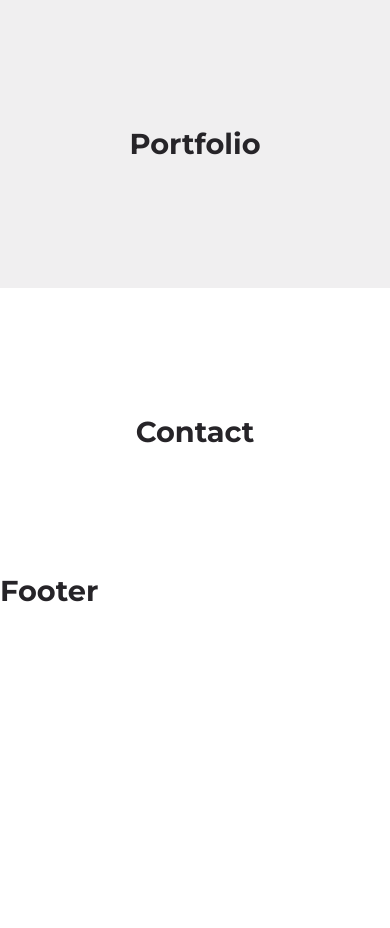
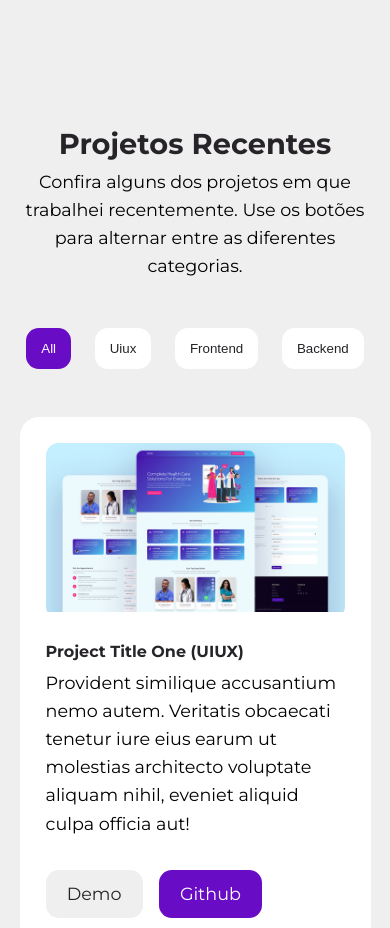
Before and after one commit to gustavorenedev/portfolio-react, a React (Create React App) app: page / in a window 390 px wide. Shown: the part 3880-4808 px from the top of the page. Before the commit the page ends 4743 px from the top, so only its background shows below. Built offline with nearby package versions, Linux system fonts and the light colour scheme.

Commit message:
Created the portfolio and styling section

```diff
--- a/src/sections/about/About.jsx
+++ b/src/sections/about/About.jsx
@@ -1,5 +1,5 @@
 import CV from "../../assets/CV-GustavoRené.pdf";
-import AboutImage from '../../assets/teste.jpg'
+import AboutImage from '../../assets/fotopessoal.jpeg'
 import { AiOutlineDownload } from "react-icons/ai";
 import data from './data'
 import Card from '../../components/Card'
--- /dev/null
+++ b/src/sections/portfolio/CategoryButton.jsx
@@ -0,0 +1,9 @@
+import React from 'react'
+
+const CategoryButton = ({category, className, onChangeCategory}) => {
+  return (
+    <button className={className} onClick={() => onChangeCategory(category)}>{category}</button>
+  )
+}
+
+export default CategoryButton
--- a/src/sections/portfolio/Portfolio.jsx
+++ b/src/sections/portfolio/Portfolio.jsx
@@ -1,9 +1,33 @@
 import './portfolio.css'
+import ProjectsCategories from './ProjectsCategories'
+import Projects from './Projects'
+import data from './data'
+import { useState } from 'react'
 
 const Portfolio = () => {
+  const [projects, setProjects ] = useState(data);
+
+  const categories = data.map(item => item.category);
+  const uniqueCategories = ["all", ...new Set(categories)];
+
+  const filterProjectsHandler = (category) => {
+    if(category === "all") {
+      setProjects(data)
+      return;
+    }
+    const filterProjects = data.filter(project => project.category === category);
+    setProjects(filterProjects);
+  }
   return (
     <section id="portfolio">
-        <h2>Portfolio</h2>
+        <h2>Projetos Recentes</h2>
+        <p>Confira alguns dos projetos em que trabalhei recentemente.
+          Use os botões para alternar entre as diferentes categorias.
+        </p>
+        <div className="container portfolio__container">
+          <ProjectsCategories categories={uniqueCategories} onFilterProjects={filterProjectsHandler}/>
+          <Projects projects={projects}/>
+        </div>
     </section>
   )
 }
--- /dev/null
+++ b/src/sections/portfolio/Project.jsx
@@ -0,0 +1,21 @@
+import Card from '../../components/Card'
+
+const Project = ({project}) => {
+  return (
+    <Card className="portfolio__project">
+        <div className="portfolio__project-image">
+            <img src={project.image} alt="Portfolio Project Image" />
+        </div>
+        <h4>{project.title}</h4>
+        <p>{project.desc}</p>
+        <div className="portfolio__project-cta">
+            <a href={project.demo} className='btn sm' target='_blank'
+            rel="noopner noreferrer">Demo</a>
+            <a href={project.github} className='btn sm primary' target='_blank'
+            rel="noopner noreferrer">Github</a>
+        </div>
+    </Card>
+  )
+}
+
+export default Project
--- /dev/null
+++ b/src/sections/portfolio/Projects.jsx
@@ -0,0 +1,15 @@
+import Project from './Project'
+
+const Projects = ({projects}) => {
+  return (
+    <div className='portfolio__projects'>
+        {
+            projects.map(project => (
+                <Project key={project.id} project={project}/>
+            ))
+        }
+    </div>
+  )
+}
+
+export default Projects
--- /dev/null
+++ b/src/sections/portfolio/ProjectsCategories.jsx
@@ -0,0 +1,25 @@
+import { useState } from 'react'
+import CategoryButton from './CategoryButton'
+
+const ProjectsCategories = ({categories, onFilterProjects}) => {
+    const [activeCategory, setActiveCategory] = useState('all');
+
+    const changeCategoryHandler = (activeCat) => {
+        setActiveCategory(activeCat);
+        onFilterProjects(activeCat);
+    }
+
+  return (
+    <div className='portfolio__categories'>
+        {
+            categories.map(category => (
+                <CategoryButton key={category} category={category}
+                onChangeCategory={() => changeCategoryHandler(category)}
+                className={`btn cat__btn ${activeCategory == category ? 'primary' : 'white'}`}/>
+            ))
+        }
+    </div>
+  )
+}
+
+export default ProjectsCategories
--- /dev/null
+++ b/src/sections/portfolio/data.js
@@ -0,0 +1,96 @@
+import Image1 from '../../assets/project1.jpg'
+import Image2 from '../../assets/project2.jpg'
+import Image3 from '../../assets/project3.jpg'
+import Image4 from '../../assets/project4.jpg'
+import Image5 from '../../assets/project5.jpg'
+import Image6 from '../../assets/project6.jpg'
+import Image7 from '../../assets/project7.jpg'
+import Image8 from '../../assets/project8.jpg'
+import Image9 from '../../assets/project9.jpg'
+
+const data = [
+    {
+        id: 1,
+        category: 'uiux',
+        image: Image1,
+        title: "Project Title One (UIUX)",
+        desc: "Provident similique accusantium nemo autem. Veritatis obcaecati tenetur iure eius earum ut molestias architecto voluptate aliquam nihil, eveniet aliquid culpa officia aut!",
+        demo: 'http://egatortutorials.com',
+        github: 'https://github.com/egattor'
+    },
+    {
+        id: 2,
+        category: 'frontend',
+        image: Image2,
+        title: "Project Title Two (Frontend)",
+        desc: "Provident similique accusantium nemo autem. Veritatis obcaecati tenetur iure eius earum ut molestias architecto voluptate aliquam nihil, eveniet aliquid culpa officia aut!",
+        demo: 'http://egatortutorials.com',
+        github: 'https://github.com/egattor'
+    },
+    {
+        id: 3,
+        category: 'frontend',
+        image: Image3,
+        title: "Project Title Three (Frontend)",
+        desc: "Provident similique accusantium nemo autem. Veritatis obcaecati tenetur iure eius earum ut molestias architecto voluptate aliquam nihil, eveniet aliquid culpa officia aut!",
+        demo: 'http://egatortutorials.com',
+        github: 'https://github.com/egattor'
+    },
+    {
+        id: 4,
+        category: 'uiux',
+        image: Image4,
+        title: "Project Title Four (UIUX)",
+        desc: "Provident similique accusantium nemo autem. Veritatis obcaecati tenetur iure eius earum ut molestias architecto voluptate aliquam nihil, eveniet aliquid culpa officia aut!",
+        demo: 'http://egatortutorials.com',
+        github: 'https://github.com/egattor'
+    },
+    {
+        id: 5,
+        category: 'uiux',
+        image: Image5,
+        title: "Project Title Five (UIUX)",
+        desc: "Provident similique accusantium nemo autem. Veritatis obcaecati tenetur iure eius earum ut molestias architecto voluptate aliquam nihil, eveniet aliquid culpa officia aut! ",
+        demo: 'http://egatortutorials.com',
+        github: 'https://github.com/egattor'
+    },
+    {
+        id: 6,
+        category: 'frontend',
+        image: Image6,
+        title: "Project Title Six (Frontend)",
+        desc: "Provident similique accusantium nemo autem. Veritatis obcaecati tenetur iure eius earum ut molestias architecto voluptate aliquam nihil, eveniet aliquid culpa officia aut!",
+        demo: 'http://egatortutorials.com',
+        github: 'https://github.com/egattor'
+    },
+    {
+        id: 7,
+        category: 'frontend',
+        image: Image7,
+        title: "Project Title Seven (Frontend)",
+        desc: "Provident similique accusantium nemo autem. Veritatis obcaecati tenetur iure eius earum ut molestias architecto voluptate aliquam nihil, eveniet aliquid culpa officia aut!",
+        demo: 'http://egatortutorials.com',
+        github: 'https://github.com/egattor'
+    },
+    {
+        id: 8,
+        category: 'backend',
+        image: Image8,
+        title: "Project Title Eight (Backend)",
+        desc: "Provident similique accusantium nemo autem. Veritatis obcaecati tenetur iure eius earum ut molestias architecto voluptate aliquam nihil, eveniet aliquid culpa officia aut!",
+        demo: 'http://egatortutorials.com',
+        github: 'https://github.com/egattor'
+    },
+    {
+        id: 9,
+        category: 'frontend',
+        image: Image9,
+        title: "Project Title Nine (Frontend)",
+        desc: "Provident similique accusantium nemo autem. Veritatis obcaecati tenetur iure eius earum ut molestias architecto voluptate aliquam nihil, eveniet aliquid culpa officia aut!",
+        demo: 'http://egatortutorials.com',
+        github: 'https://github.com/egattor'
+    }
+]
+
+
+export default data
--- a/src/sections/portfolio/portfolio.css
+++ b/src/sections/portfolio/portfolio.css
@@ -0,0 +1,97 @@
+.portfolio__categories {
+    display: flex;
+    justify-content: center;
+    gap: 1.5rem;
+    flex-wrap: wrap;
+}
+
+.btn.cat__btn {
+    text-transform: capitalize;
+    transition: var(--transition);
+}
+
+.btn.cat__btn:hover {
+    transform: translateY(0);
+}
+
+.portfolio__projects {
+    margin-top: 3rem;
+    display: grid;
+    grid-template-columns: repeat(3, 1fr);
+    gap: 3rem;
+    align-items: start;
+}
+
+.card.portfolio__project {
+    animation: animateProject 800ms ease-in forwards;
+}
+
+@keyframes animateProject {
+    from {
+        opacity: 0;
+    }
+    to {
+        opacity: 1;
+    }
+}
+
+.portfolio__project-image img {
+    max-width: 100%;
+}
+
+.portfolio__project-image {
+    width: 100%;
+    height: fit-content;
+    min-height: 7rem;
+    max-height: 15rem;
+    border-radius: var(--border-radius-2);
+    margin-bottom: 1.5rem;
+    overflow: hidden;
+}
+
+.portfolio__project p {
+    margin: 0.5rem 0 2rem;
+}
+
+.portfolio__project-cta{
+    display: flex;
+    gap: 1rem;
+}
+
+.portfolio__project:hover .btn.sm
+{
+    border-color: white;
+}
+
+.portfolio__project:hover .btn.sm.primary
+{
+    background: transparent;
+    color: var(--color-primary);
+    border-color: var(--color-primary);
+}
+
+/* MEDIA QUERIES (tablets) */
+
+@media screen and (max-width: 1024px) {
+    .portfolio__projects {
+        grid-template-columns: 1fr 1fr;
+        gap: 2rem;
+    }
+}
+
+/* MEDIA QUERIES (phones) */
+
+@media screen and (max-width: 600px) {
+    .portfolio__projects {
+        gap: 0.6rem;
+    }
+
+    .btn.cat__btn {
+        padding: 0.7rem 0.8rem;
+    }
+
+    .portfolio__projects {
+        grid-template-columns: 1fr;
+        gap: 1.5rem;
+    }
+}
```
